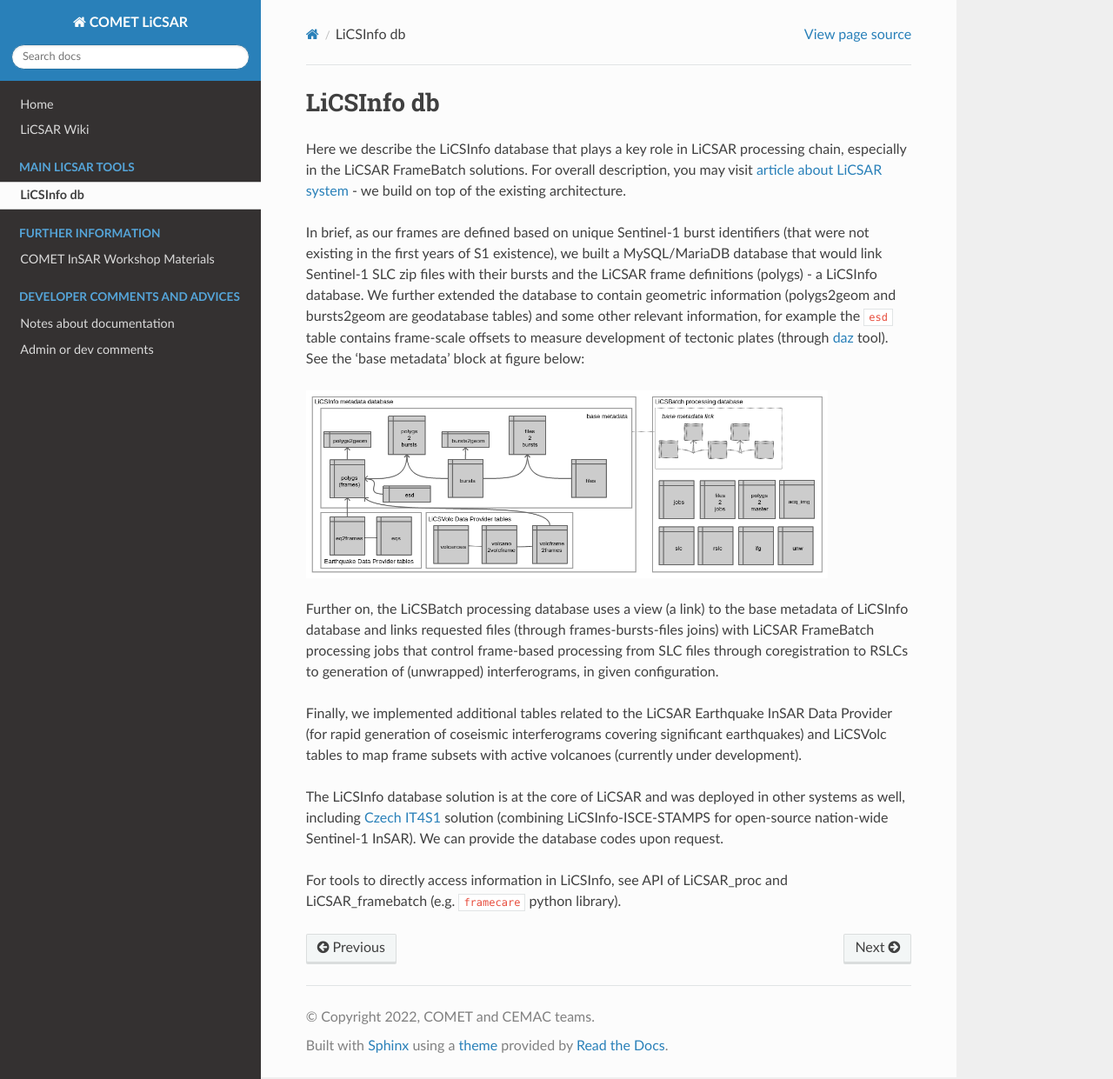
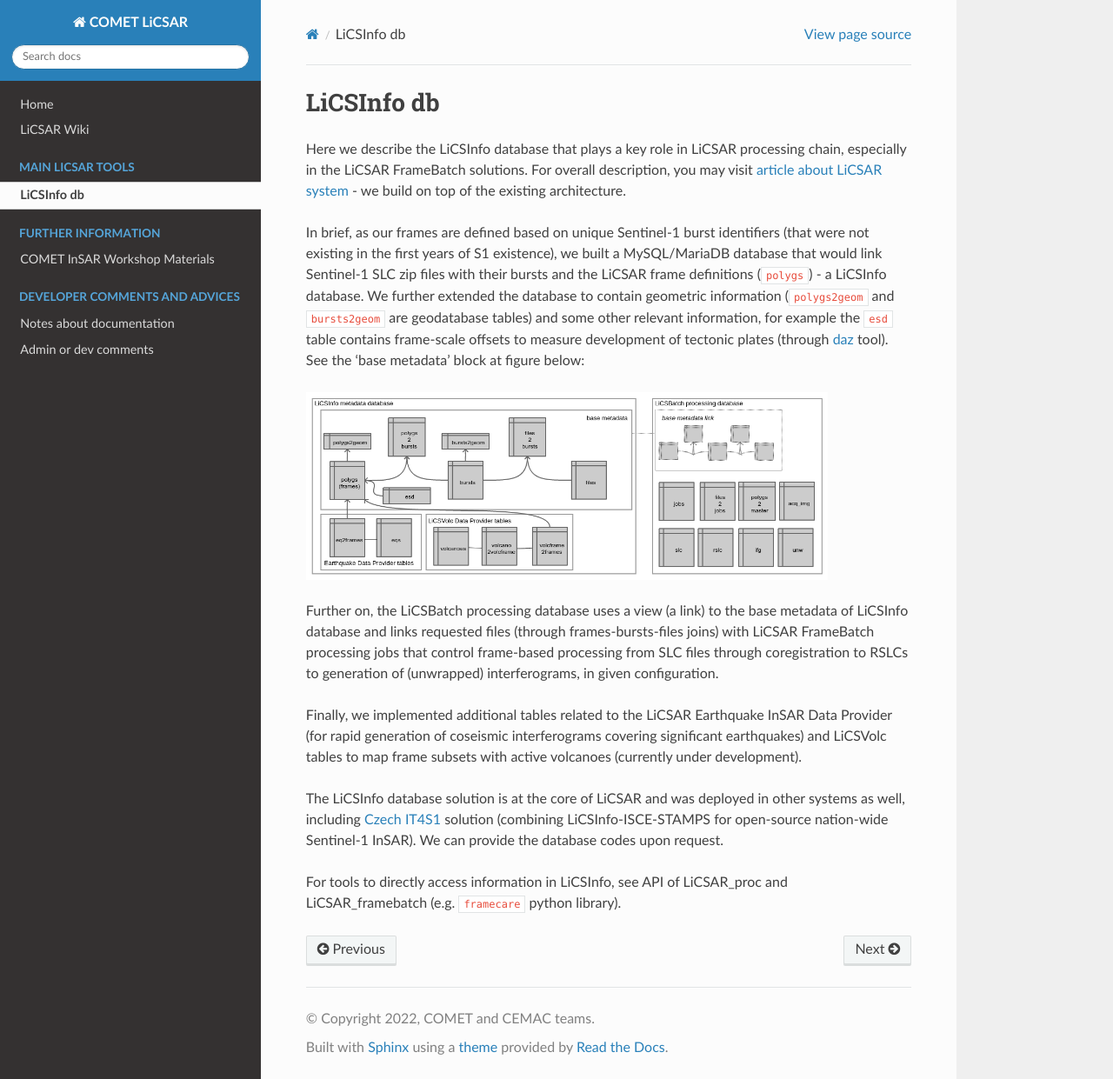
Before and after one commit to comet-licsar/comet-licsar.github.io, a Sphinx documentation site: the page built from source/licsar_db/index.rst, in a window 1280 px wide and 1241 px high. Shown: the whole window at 87% size. Built offline with Sphinx 7.4.7 and the Read the Docs theme 2.0.0, drawn with Linux system fonts in a browser that asks for light colours.

Commit message:
Update index.rst

```diff
--- a/source/licsar_db/index.rst
+++ b/source/licsar_db/index.rst
@@ -4,7 +4,7 @@ LiCSInfo db
 Here we describe the LiCSInfo database that plays a key role in LiCSAR processing chain, especially in the LiCSAR FrameBatch solutions.
 For overall description, you may visit `article about LiCSAR system <https://doi.org/10.3390/rs12152430>`_ - we build on top of the existing architecture.
 
-In brief, as our frames are defined based on unique Sentinel-1 burst identifiers (that were not existing in the first years of S1 existence), we built a MySQL/MariaDB database that would link Sentinel-1 SLC zip files with their bursts and the LiCSAR frame definitions (polygs) - a LiCSInfo database. We further extended the database to contain geometric information (polygs2geom and bursts2geom are geodatabase tables) and some other relevant information, for example the ``esd`` table contains frame-scale offsets to measure development of tectonic plates (through `daz <https://comet-licsar.github.io/daz/index.html>`_ tool). See the 'base metadata' block at figure below:
+In brief, as our frames are defined based on unique Sentinel-1 burst identifiers (that were not existing in the first years of S1 existence), we built a MySQL/MariaDB database that would link Sentinel-1 SLC zip files with their bursts and the LiCSAR frame definitions (``polygs``) - a LiCSInfo database. We further extended the database to contain geometric information (``polygs2geom`` and ``bursts2geom`` are geodatabase tables) and some other relevant information, for example the ``esd`` table contains frame-scale offsets to measure development of tectonic plates (through `daz <https://comet-licsar.github.io/daz/index.html>`_ tool). See the 'base metadata' block at figure below:
 
 
 .. image:: ../../images/licsinfo.png
```
